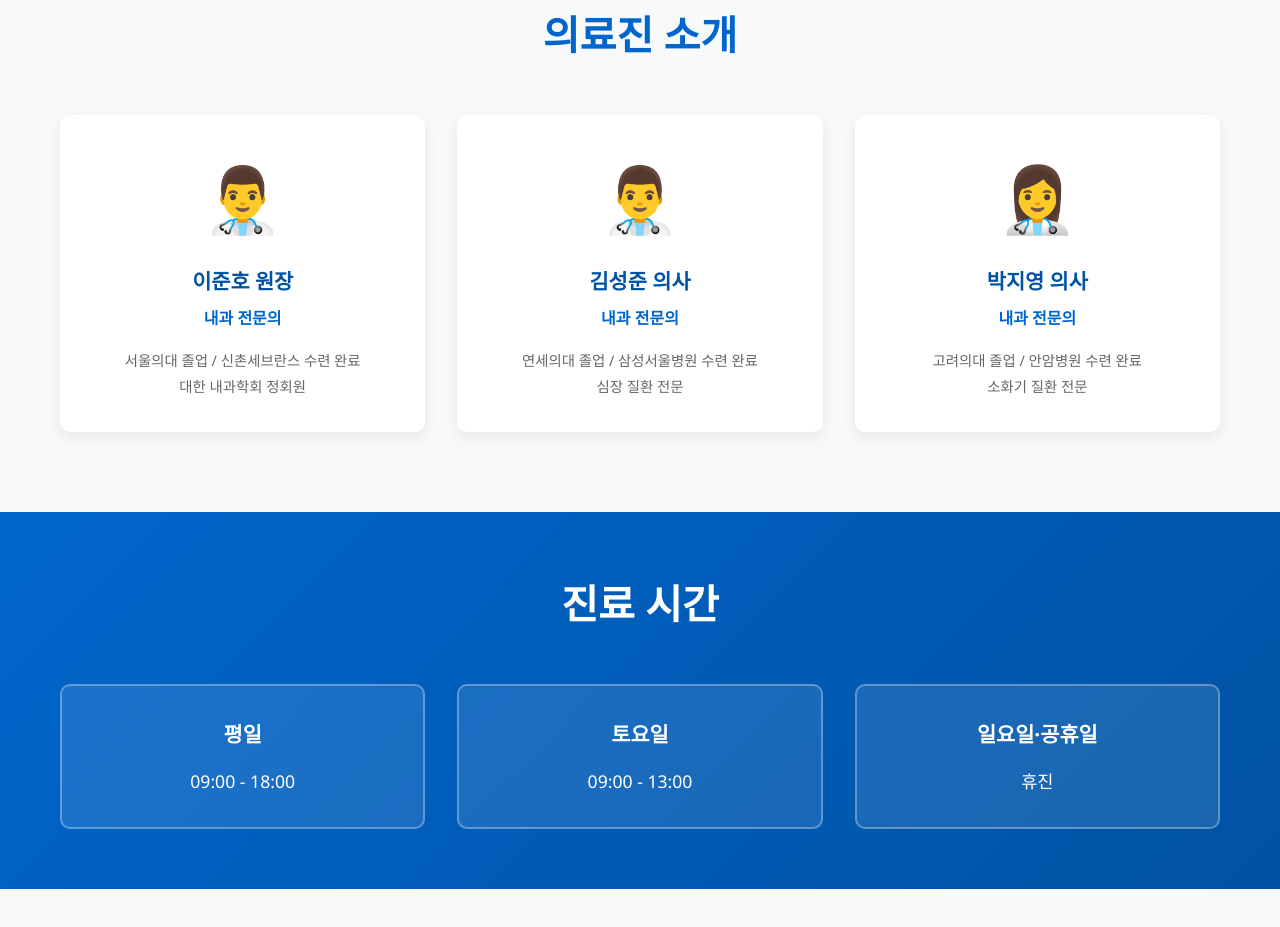
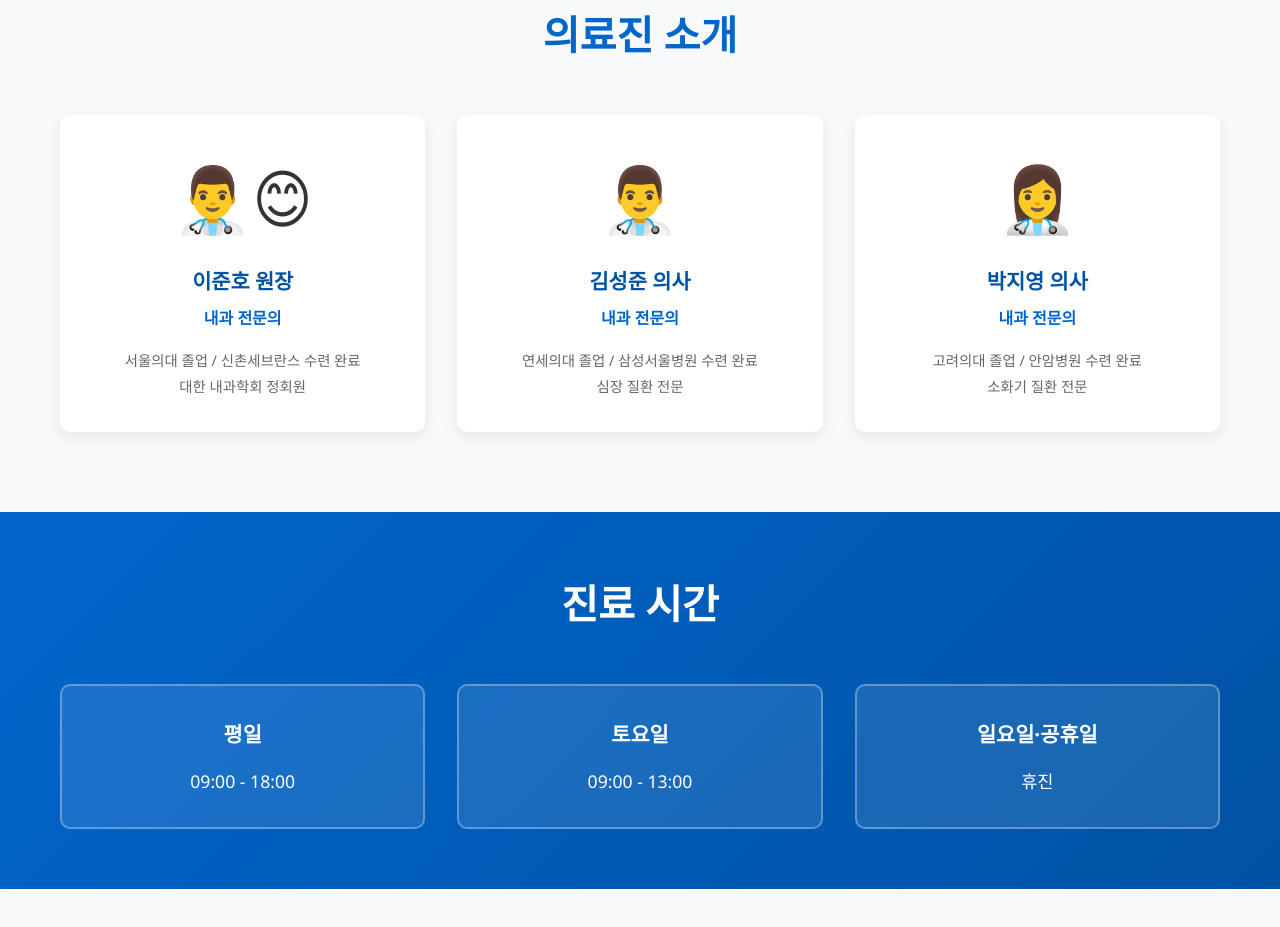
Before and after one commit to cashbook/claude_web, a plain HTML site: page index.html in a window 1280 px wide. Shown: the part 2081-3008 px from the top of the page. Drawn offline with Linux system fonts and the light colour scheme.

Commit message:
Update index.html

```diff
--- a/index.html
+++ b/index.html
@@ -108,7 +108,7 @@
             <h2>의료진 소개</h2>
             <div class="doctors-grid">
                 <div class="doctor-card">
-                    <div class="doctor-image">👨‍⚕️</div>
+                    <div class="doctor-image">👨‍⚕️😊</div>
                     <h3>이준호 원장</h3>
                     <p class="doctor-title">내과 전문의</p>
                     <p class="doctor-info">서울의대 졸업 / 신촌세브란스 수련 완료<br>대한 내과학회 정회원</p>
```
